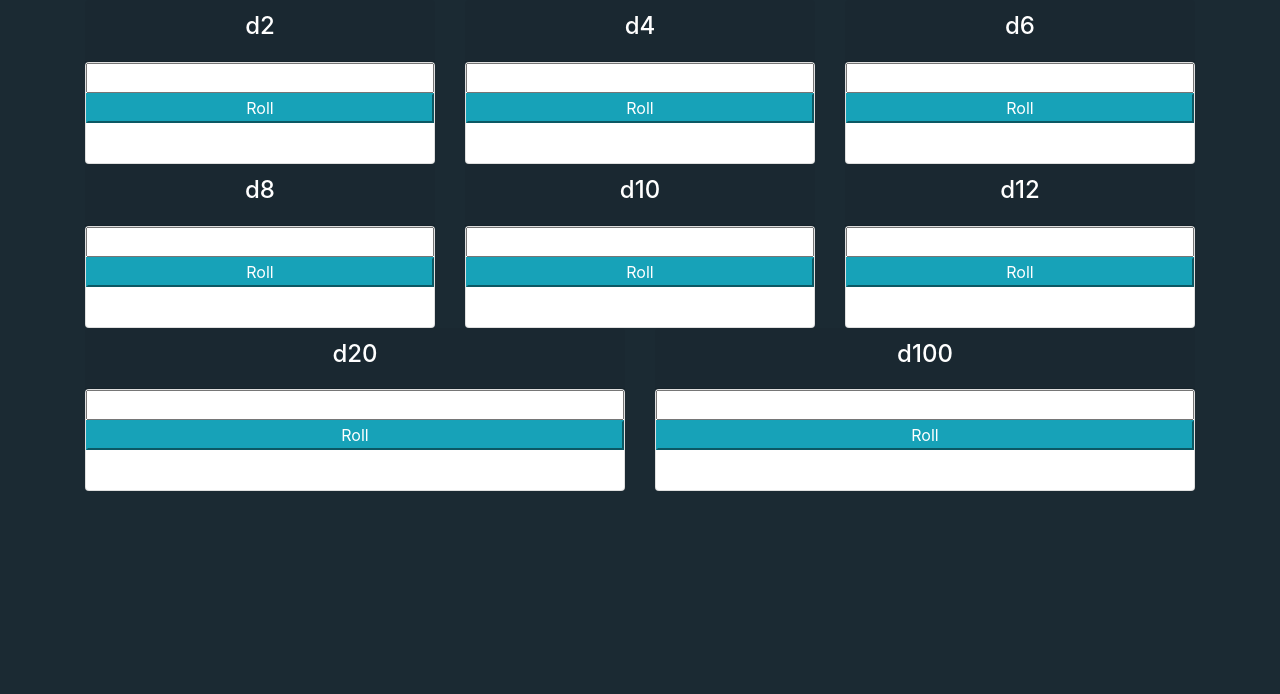
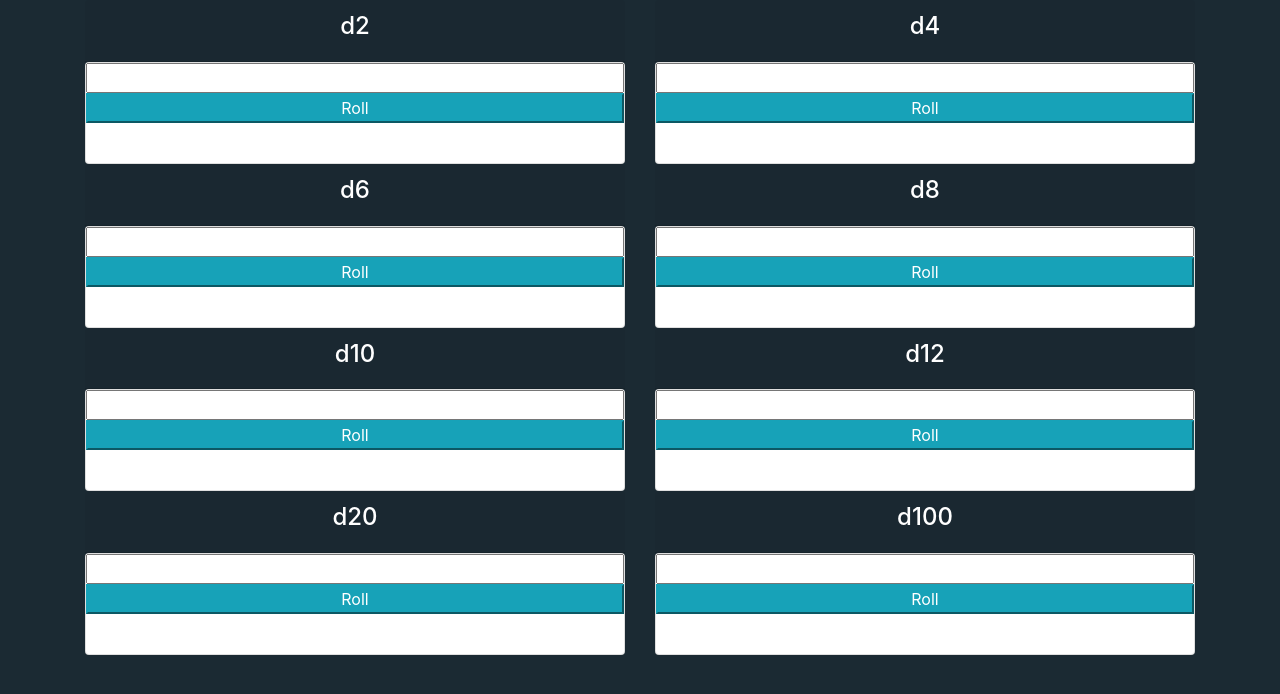
Before and after one commit to Jonahkarew/diceRoller, a plain HTML site: page index.html in a window 1280 px wide. Drawn offline with nearby package versions, Linux system fonts and the light colour scheme.

Commit message:
changes to base page structure

```diff
--- a/script.js
+++ b/assets/script.js
@@ -123,6 +123,6 @@ $('#d100Form').on('submit', function(event){
         let addition = Math.floor(Math.random() * 100 ) + 1
         result += addition
     }
-    $('#d1001Result').text(result)
+    $('#d100Result').text(result)
     console.log(result)
 })
--- a/index.html
+++ b/index.html
@@ -5,13 +5,13 @@
     <meta name="viewport" content="width=device-width, initial-scale=1.0">
     <meta http-equiv="X-UA-Compatible" content="ie=edge">
     <link rel="stylesheet" href="https://stackpath.bootstrapcdn.com/bootstrap/4.3.1/css/bootstrap.min.css" integrity="sha384-ggOyR0iXCbMQv3Xipma34MD+dH/1fQ784/j6cY/iJTQUOhcWr7x9JvoRxT2MZw1T" crossorigin="anonymous">
-    <link rel="stylesheet" href="./style.css">
+    <link rel="stylesheet" href="./assets/style.css">
     <title>Document</title>
 </head>
 <body>
     <div class="container">
         <div class="row">
-            <div class="col-4">
+            <div class="col-6">
                 <div class="card-header"><h4 class="diceHeader">d2</h4></div>
                 <div class="card">
                     <form id="d2Form">
@@ -21,7 +21,7 @@
                     </form>
                 </div>
             </div>
-            <div class="col-4">
+            <div class="col-6">
                     <div class="card-header"><h4 class="diceHeader">d4</h4></div>
                     <div class="card">
                             <form id="d4Form">
@@ -31,7 +31,7 @@
                             </form>
                         </div>
             </div>
-            <div class="col-4">
+            <div class="col-6">
                     <div class="card-header"><h4 class="diceHeader">d6</h4></div>
                     <div class="card">
                             <form id="d6Form">
@@ -41,9 +41,9 @@
                             </form>
                         </div>
             </div>
-        </div>
-        <div class="row">
-                <div class="col-4">
+
+
+                <div class="col-6">
                     <div class="card-header"><h4 class="diceHeader">d8</h4></div>
                     <div class="card">
                         <form id="d8Form">
@@ -53,7 +53,7 @@
                         </form>
                     </div>
                 </div>
-                <div class="col-4">
+                <div class="col-6">
                         <div class="card-header"><h4 class="diceHeader">d10</h4></div>
                         <div class="card">
                                 <form id="d10Form">
@@ -63,7 +63,7 @@
                                 </form>
                             </div>
                 </div>
-                <div class="col-4">
+                <div class="col-6">
                         <div class="card-header"><h4 class="diceHeader">d12</h4></div>
                         <div class="card">
                                 <form id="d12Form">
@@ -73,8 +73,8 @@
                                 </form>
                             </div>
                 </div>
-            </div>
-            <div class="row">
+
+
                     <div class="col-6">
                         <div class="card-header"><h4 class="diceHeader">d20</h4></div>
                         <div class="card">
@@ -101,6 +101,6 @@
     <script src="https://cdnjs.cloudflare.com/ajax/libs/popper.js/1.14.7/umd/popper.min.js" integrity="sha384-UO2eT0CpHqdSJQ6hJty5KVphtPhzWj9WO1clHTMGa3JDZwrnQq4sF86dIHNDz0W1" crossorigin="anonymous"></script>
     <script src="https://stackpath.bootstrapcdn.com/bootstrap/4.3.1/js/bootstrap.min.js" integrity="sha384-JjSmVgyd0p3pXB1rRibZUAYoIIy6OrQ6VrjIEaFf/nJGzIxFDsf4x0xIM+B07jRM" crossorigin="anonymous"></script>
     <script src="https://ajax.aspnetcdn.com/ajax/jQuery/jquery-3.4.1.min.js"></script>
-    <script src="./script.js"></script>
+    <script src="./assets/script.js"></script>
 </body>
 </html>
```
Also changed, not shown: assets/style.css (renamed from style.css).
